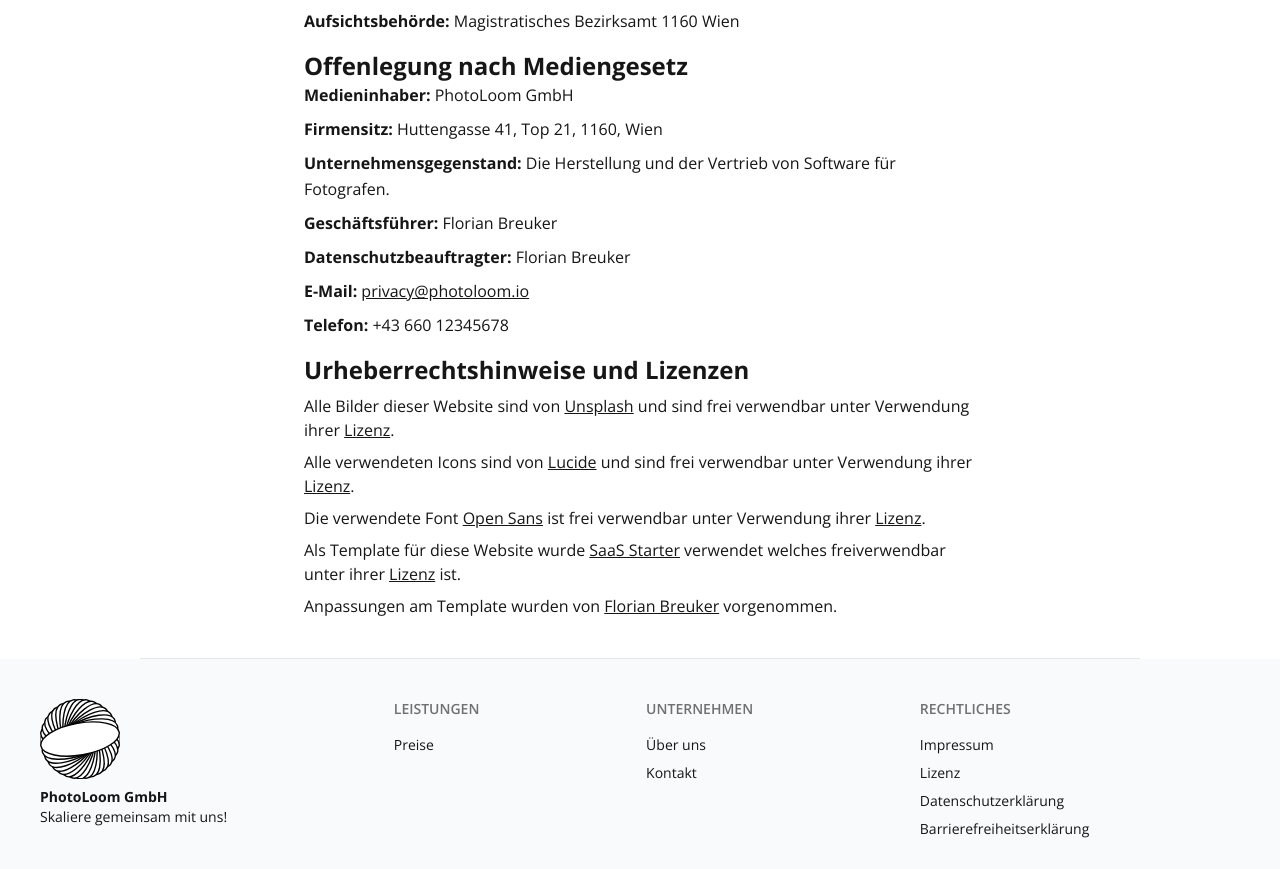
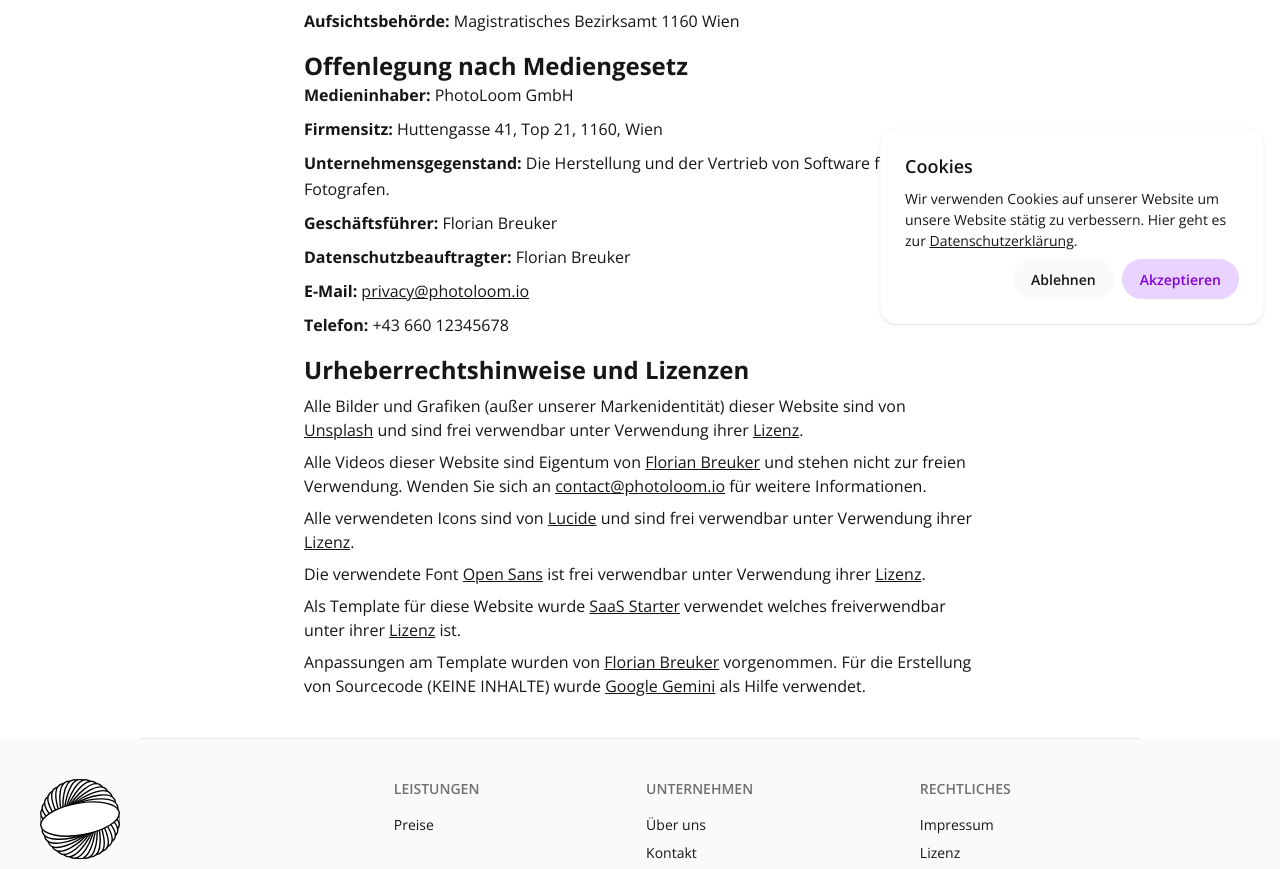
Before and after one commit to FlorianBreuker/dir-webshop, a SvelteKit app: page /legal in a window 1280 px wide. Shown: the part 460-1329 px from the top of the page. Built offline with nearby package versions, Linux system fonts and the light colour scheme.

Commit message:
added second media type video and a cookie banner in the bottom right.

```diff
--- a/src/routes/(marketing)/+layout.svelte
+++ b/src/routes/(marketing)/+layout.svelte
@@ -29,6 +29,20 @@
   <main class="grow font-sans">
     {@render children?.()}
   </main>
+
+  <div class="fixed bottom-4 right-4 z-50">
+    <div class="card w-96 bg-base-100 card-md shadow-sm border border-base-200">
+      <div class="card-body">
+        <h2 class="card-title">Cookies</h2>
+        <p>Wir verwenden Cookies auf unserer Website um unsere Website stätig zu verbessern. Hier geht es zur <a
+          href="/privacy" class="link">Datenschutzerklärung</a>.</p>
+        <div class="justify-end card-actions">
+          <button class="btn">Ablehnen</button>
+          <button class="btn btn-primary">Akzeptieren</button>
+        </div>
+      </div>
+    </div>
+  </div>
 
   <div class="border-t max-w-[1000px] mx-auto w-full"></div>
 
--- a/src/routes/(marketing)/about/+page.svelte
+++ b/src/routes/(marketing)/about/+page.svelte
@@ -28,11 +28,25 @@
       Univerisät nach Wien gezogen sind.
     </p>
 
+    <div class="grid justify-center">
+      <div class="flex justify-center">
+        <video class="mb-3 justify-center" width="500" controls>
+          <source src="/welcome.mp4" type="video/mp4">
+          Your browser does not support HTML video.
+        </video>
+      </div>
+
+      <img class="mb-3" src="https://images.unsplash.com/vector-1761241991383-c439145cd229"
+           alt="Studio Vector" />
+    </div>
+
+    <div class="marke">
       <h2 class="text-2xl font-bold mb-4">Unsere Markenidentität</h2>
       <p class="mb-6 leading-relaxed">
         Die Marke <b>PhotoLoom</b> steht für die Verbindung von Technik und Handwerk.
         Der "Loom" (Webstuhl) soll dabei dem Handwerk einen besonderen Wert zuweisen.
-      Unsere Marke ist gemäß des Nizza-Abkommens den Klasse 42 (SaaS - Software as a Service) und Klasse 9 (Computersoftware) zugehörigig.
+        Unsere Marke ist gemäß des Nizza-Abkommens den Klasse 42 (SaaS - Software as a Service) und Klasse 9
+        (Computersoftware) zugehörigig.
       </p>
 
       <h2 class="text-2xl font-bold mb-4">Bildmarke</h2>
@@ -49,17 +63,20 @@
 
       <h2 class="text-2xl font-bold mb-4">Mustermarke</h2>
       <img class="w-45 h-auto mb-3" src="/mustermarke.svg" alt="PhotoLoom Mustermarke" />
-    <p class="mb-8">Ein Muster zusammengesetzt aus versetzten Bildmarken, welches zur Wiedererkennung in unserem Produkt
+      <p class="mb-8">Ein Muster zusammengesetzt aus versetzten Bildmarken, welches zur Wiedererkennung in unserem
+        Produkt
         verwendet wird.</p>
+    </div>
+
   </div>
 </div>
 
 <style>
-    img {
+    .marke img {
         transition: transform 0.3s ease;
     }
 
-    img:hover {
+    .marke img:hover {
         transform: scale(1.1);
     }
 </style>
--- a/src/routes/(marketing)/accessibility/+page.svelte
+++ b/src/routes/(marketing)/accessibility/+page.svelte
@@ -86,7 +86,7 @@
         <div class="mb-2">Weitere Informationen zum Beschwerdeverfahren finden Sie auf
           <a class="link"
              target="_blank"
-             href="www.ffg.at/barrierefreiheit/beschwerdestelle">www.ffg.at/barrierefreiheit/beschwerdestelle
+             href="https://www.ffg.at/barrierefreiheit/beschwerdestelle">www.ffg.at/barrierefreiheit/beschwerdestelle
           </a>.
         </div>
       </div>
--- a/src/routes/(marketing)/legal/+page.svelte
+++ b/src/routes/(marketing)/legal/+page.svelte
@@ -3,32 +3,32 @@
 
   const legalSections = [
     {
-      title: 'Firmendaten',
+      title: "Firmendaten",
       items: [
-        { label: 'Firmenname', value: 'PhotoLoom GmbH' },
-        { label: 'Firmenbuchnummer', value: 'FN 187187 d' },
-        { label: 'Firmenbuchgericht', value: 'Handelsgericht Wien' },
-        { label: 'Rechtsform', value: 'GmbH' },
-        { label: 'UID-Nummer', value: 'ATU18718769' },
-        { label: 'Web', value: 'https://dir-webshop.vercel.app', isLink: true },
-        { label: 'E-Mail', value: 'contact@photoloom.io', isEmail: true },
-        { label: 'Gewerbebezeichnung', value: 'Dienstleistungen in der Informationstechnik' },
-        { label: 'Aufsichtsbehörde', value: 'Magistratisches Bezirksamt 1160 Wien' }
+        { label: "Firmenname", value: "PhotoLoom GmbH" },
+        { label: "Firmenbuchnummer", value: "FN 187187 d" },
+        { label: "Firmenbuchgericht", value: "Handelsgericht Wien" },
+        { label: "Rechtsform", value: "GmbH" },
+        { label: "UID-Nummer", value: "ATU18718769" },
+        { label: "Web", value: "https://dir-webshop.vercel.app", isLink: true },
+        { label: "E-Mail", value: "contact@photoloom.io", isEmail: true },
+        { label: "Gewerbebezeichnung", value: "Dienstleistungen in der Informationstechnik" },
+        { label: "Aufsichtsbehörde", value: "Magistratisches Bezirksamt 1160 Wien" }
       ]
     },
     {
-      title: 'Offenlegung nach Mediengesetz',
+      title: "Offenlegung nach Mediengesetz",
       items: [
-        { label: 'Medieninhaber', value: 'PhotoLoom GmbH' },
-        { label: 'Firmensitz', value: 'Huttengasse 41, Top 21, 1160, Wien' },
-        { label: 'Unternehmensgegenstand', value: 'Die Herstellung und der Vertrieb von Software für Fotografen.' },
-        { label: 'Geschäftsführer', value: 'Florian Breuker' },
-        { label: 'Datenschutzbeauftragter', value: 'Florian Breuker' },
-        { label: 'E-Mail', value: 'privacy@photoloom.io', isEmail: true },
-        { label: 'Telefon', value: '+43 660 12345678' }
+        { label: "Medieninhaber", value: "PhotoLoom GmbH" },
+        { label: "Firmensitz", value: "Huttengasse 41, Top 21, 1160, Wien" },
+        { label: "Unternehmensgegenstand", value: "Die Herstellung und der Vertrieb von Software für Fotografen." },
+        { label: "Geschäftsführer", value: "Florian Breuker" },
+        { label: "Datenschutzbeauftragter", value: "Florian Breuker" },
+        { label: "E-Mail", value: "privacy@photoloom.io", isEmail: true },
+        { label: "Telefon", value: "+43 660 12345678" }
       ]
     }
-  ];
+  ]
 </script>
 
 <svelte:head>
@@ -78,7 +78,7 @@
     </div>
     <h2 class="text-2xl mt-4 font-bold mb-2">Urheberrechtshinweise und Lizenzen</h2>
     <div class="mb-2">
-      Alle Bilder dieser Website sind von
+      Alle Bilder und Grafiken (außer unserer Markenidentität) dieser Website sind von
       <a class="link"
          target="_blank"
          href="https://unsplash.com">Unsplash
@@ -88,6 +88,17 @@
          target="_blank"
          href="https://unsplash.com/license">Lizenz
       </a>.
+    </div>
+    <div class="mb-2">
+      Alle Videos dieser Website sind Eigentum von
+      <a class="link"
+         target="_blank"
+         href="https://github.com/FlorianBreuker/">Florian Breuker
+      </a> und stehen nicht zur freien Verwendung. Wenden Sie sich an
+      <a class="link"
+         target="_blank"
+         href="mailto:contact@photoloom.io">contact@photoloom.io
+      </a> für weitere Informationen.
     </div>
     <div class="mb-2">
       Alle verwendeten Icons sind von
@@ -128,6 +139,11 @@
          target="_blank"
          href="https://github.com/FlorianBreuker/dir-webshop">Florian Breuker
       </a> vorgenommen.
+      Für die Erstellung von Sourcecode (KEINE INHALTE) wurde
+      <a class="link"
+         target="_blank"
+         href="https://gemini.google.com">Google Gemini
+      </a> als Hilfe verwendet.
     </div>
   </div>
 </div>
```
Also changed, not shown: 1 other file (tests, documents, lock files or other folders). Lines whose indentation alone changed are shown as unchanged.
